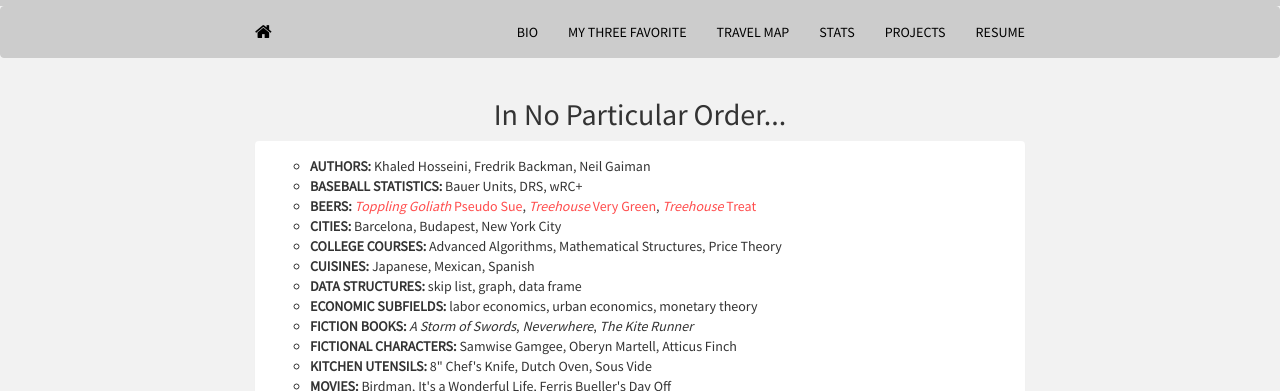
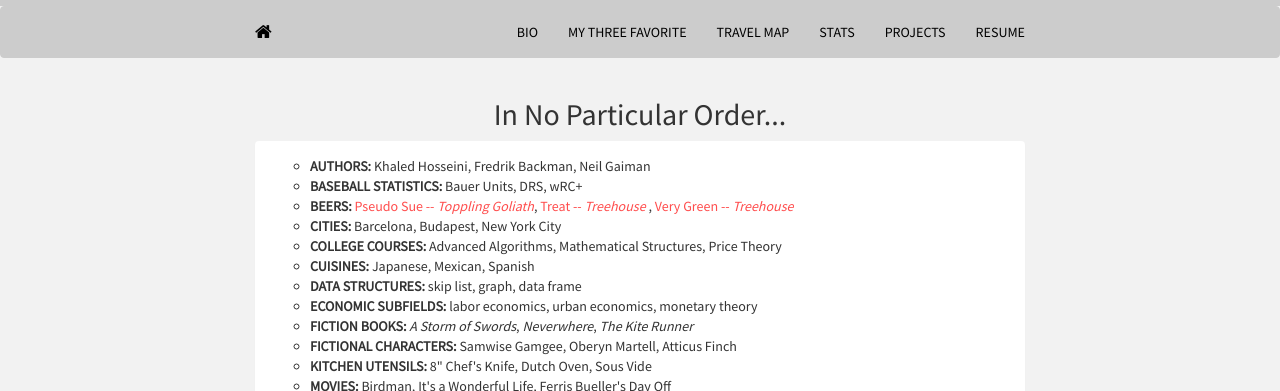
Before and after one commit to mrkaye97/mrkaye97.github.io, a Jekyll site: the page built from random.html, in a window 1280 px wide. Shown: the top 391 px of the page. Built offline with Jekyll 4.4.1, drawn with Linux system fonts in a browser that asks for light colours; nearby versions of some CDN libraries.

```diff
--- a/random.html
+++ b/random.html
@@ -22,7 +22,7 @@ Title: Random Stuff
 					<ul style="list-style-type:circle">
 					  <li><b>AUTHORS:</b> Khaled Hosseini, Fredrik Backman, Neil Gaiman</li>
 					  <li><b>BASEBALL STATISTICS:</b> Bauer Units, DRS, wRC+</li>
-					  <li><b>BEERS:</b> <a href="https://untappd.com/b/toppling-goliath-brewing-co-pseudo-sue/65644"><i>Toppling Goliath</i> Pseudo Sue</a>, <a href="https://untappd.com/b/tree-house-brewing-company-very-green/689944"><i>Treehouse</i> Very Green</a>, <a href="https://untappd.com/b/tree-house-brewing-company-treat/2918806"><i>Treehouse</i> Treat</a></li></li>
+					  <li><b>BEERS:</b> <a href="https://untappd.com/b/toppling-goliath-brewing-co-pseudo-sue/65644">Pseudo Sue -- <i>Toppling Goliath</i></a>, <a href="https://untappd.com/b/tree-house-brewing-company-treat/2918806">Treat -- <i>Treehouse</i> </a>, <a href="https://untappd.com/b/tree-house-brewing-company-very-green/689944">Very Green -- <i>Treehouse</i></a></li></li>
 					  <li><b>CITIES:</b> Barcelona, Budapest, New York City </li>
   					  <li><b>COLLEGE COURSES:</b> Advanced Algorithms, Mathematical Structures, Price Theory</li>
   					  <li><b>CUISINES:</b> Japanese, Mexican, Spanish</li>
```
